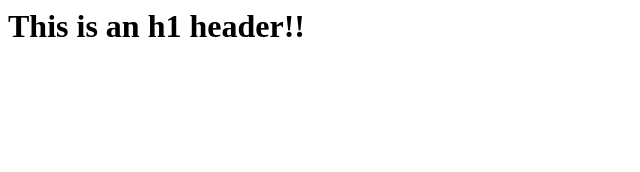
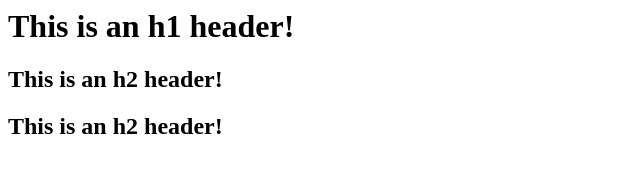
Before and after one commit to MrCSmithIII/git-course-example-2, a plain HTML site: page index.html in a window 1280 px wide. Shown: the whole page, without its empty margins (0-640 px from the left). Drawn offline with Linux system fonts and the light colour scheme.

Commit message:
updating 2 files, 1 new one existing

```diff
--- a/index.html
+++ b/index.html
@@ -1,6 +1,11 @@
 <html>
-    <head></head>
+    <head>
+        <title>This is example page</title>
+    </head>
     <body>
-        <h1> This is an h1 header!!</h1>
+        <h1> This is an h1 header!</h1>
+        <h2> This is an h2 header!</h2>
+        <h2> This is an h2 header!</h2>
+
     </body>
 </html>
```
Also changed, not shown: page2.html (added, +7 -0 lines).
